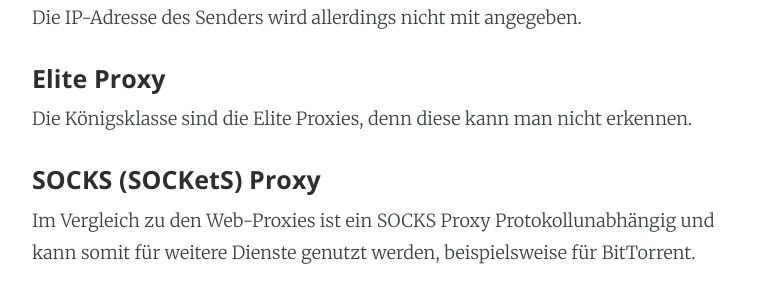
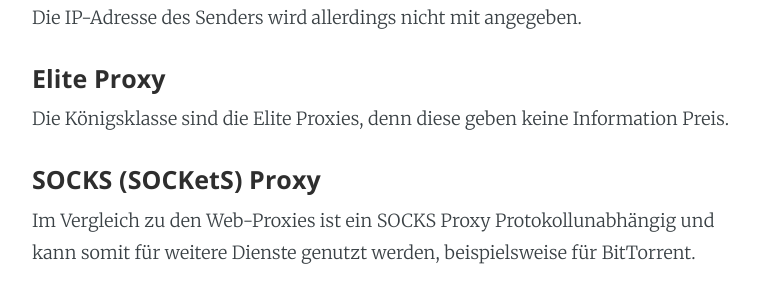
Before and after one commit to pwilken/digitalridingwebpage, a Jekyll site: the page built from _posts/2019-01-15-Proxy-Introduction.markdown, in a window 1280 px wide and 900 px high, scrolled down 2097 px. Shown: the part 153-453 px from the top of the window, without its empty margins (253-1021 px from the left). Built offline with Jekyll 4.4.1, drawn with Linux system fonts in a browser that asks for light colours; nearby versions of some CDN libraries; some of the changed text lies outside the part shown.

```diff
--- a/_posts/2019-01-15-Proxy-Introduction.markdown
+++ b/_posts/2019-01-15-Proxy-Introduction.markdown
@@ -49,7 +49,7 @@ Anonyme Proxies offenbaren, dass die jeweilige Anfrage von dir versendet wurde.
 Die IP-Adresse des Senders wird allerdings nicht mit angegeben.
 
 #### Elite Proxy
-Die Königsklasse sind die Elite Proxies, denn diese kann man nicht erkennen.
+Die Königsklasse sind die Elite Proxies, denn diese geben keine Information Preis.
 
 #### SOCKS (SOCKetS) Proxy
 Im Vergleich zu den Web-Proxies ist ein SOCKS Proxy Protokollunabhängig und kann somit für weitere Dienste genutzt werden, beispielsweise für BitTorrent.
```
Also changed, not shown: other parts of _posts/2019-01-15-Proxy-Introduction.markdown (+2 -0 lines), sites/projects.md (+1 -1 lines).
